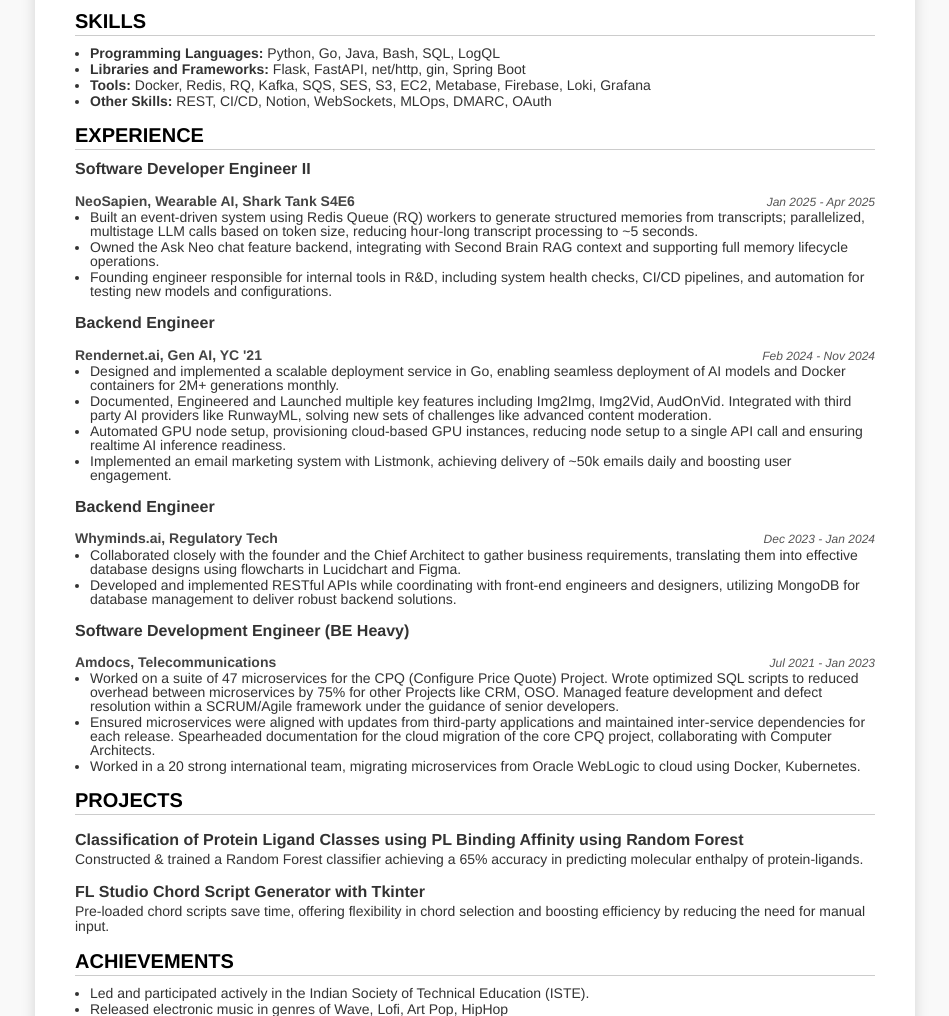
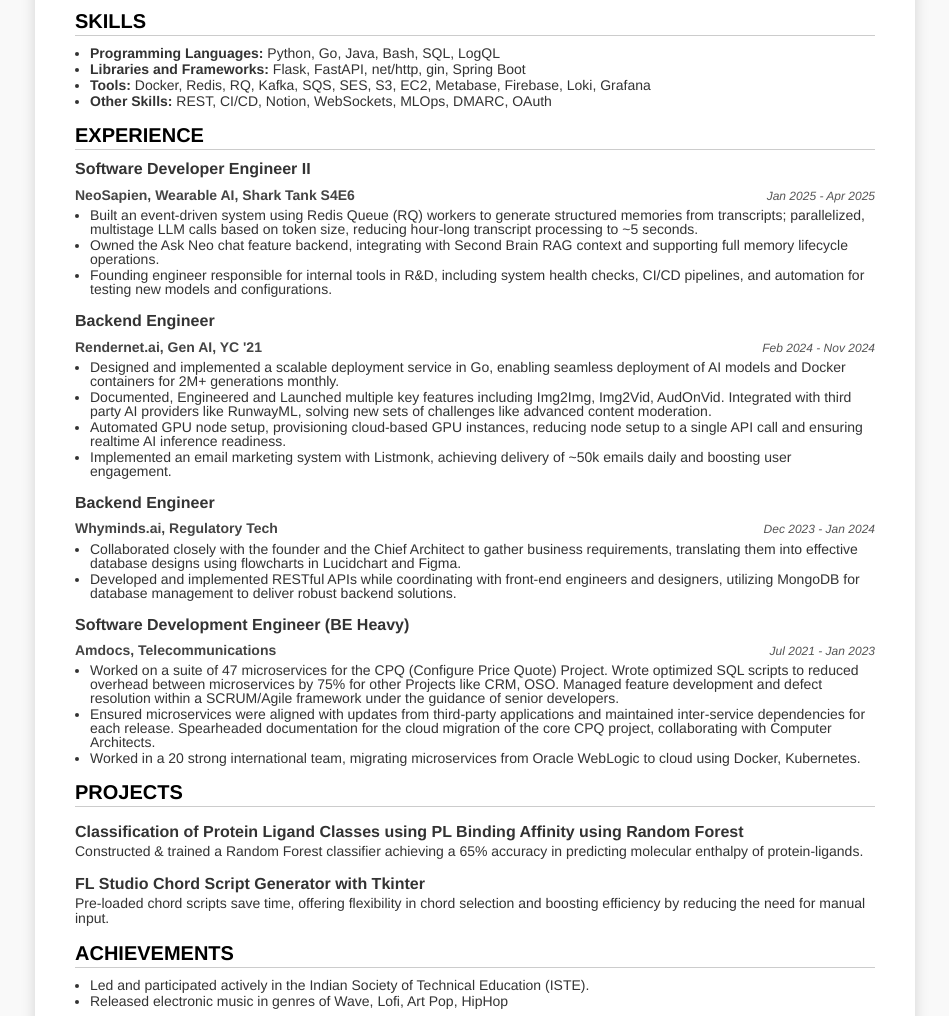
Before and after one commit to tenshells/resume-builder, a Flask app: page /view_resume in a window 1280 px wide. Shown: the part 153-1169 px from the top of the page, without its empty margins (165-1114 px from the left). Run offline with Flask 3, Linux system fonts and the light colour scheme.

Commit message:
rashad ar fix p with div

```diff
--- a/static/print.css
+++ b/static/print.css
@@ -109,6 +109,7 @@ h2 {
     font-size: 11pt;
     font-weight: 800;
     margin: 0;
+    margin-bottom: 0;
 }
 
 .job-details {
--- a/static/style.css
+++ b/static/style.css
@@ -90,19 +90,25 @@ h2 {
 
 .job {
     margin-bottom: 10px;
+    /* border: 2px solid red; */
+    display: flex column;
+    gap: 10px;
 }
 
 .job-title {
     font-size: 16px;
     font-weight: 800;
-    margin: 0;
+    /* margin: 0; */
+    margin-bottom: 10px;
+    /* border: 2px solid green; */
 }
 
 .job-details {
     display: flex;
     justify-content: space-between;
     align-items: baseline;
-    margin-bottom: 1px;
+    margin-bottom: 5px;
+    /* border: 2px solid blueviolet; */
 }
 
 .company {
--- a/templates/resume_template.html
+++ b/templates/resume_template.html
@@ -41,11 +41,11 @@
             <h2>EXPERIENCE</h2>
             {% for job in experience %}
                 <div class="job">
-                    <h3 class="job-title">{{ job.title }}</h3>
-                    <p class="job-details">
+                    <div class="job-title">{{ job.title }}</div>
+                    <div class="job-details">
                         <span class="company">{{ job.company }}</span>
                         <span class="date-range">{{ job.time_start }} - {{ job.time_end }}</span>
-                    </p>
+                    </div>
                     <ul>
                         {% for task in job.responsibilities %}
                             <li>{{ task }}</li>
```
Also changed, not shown: 1 other file.
